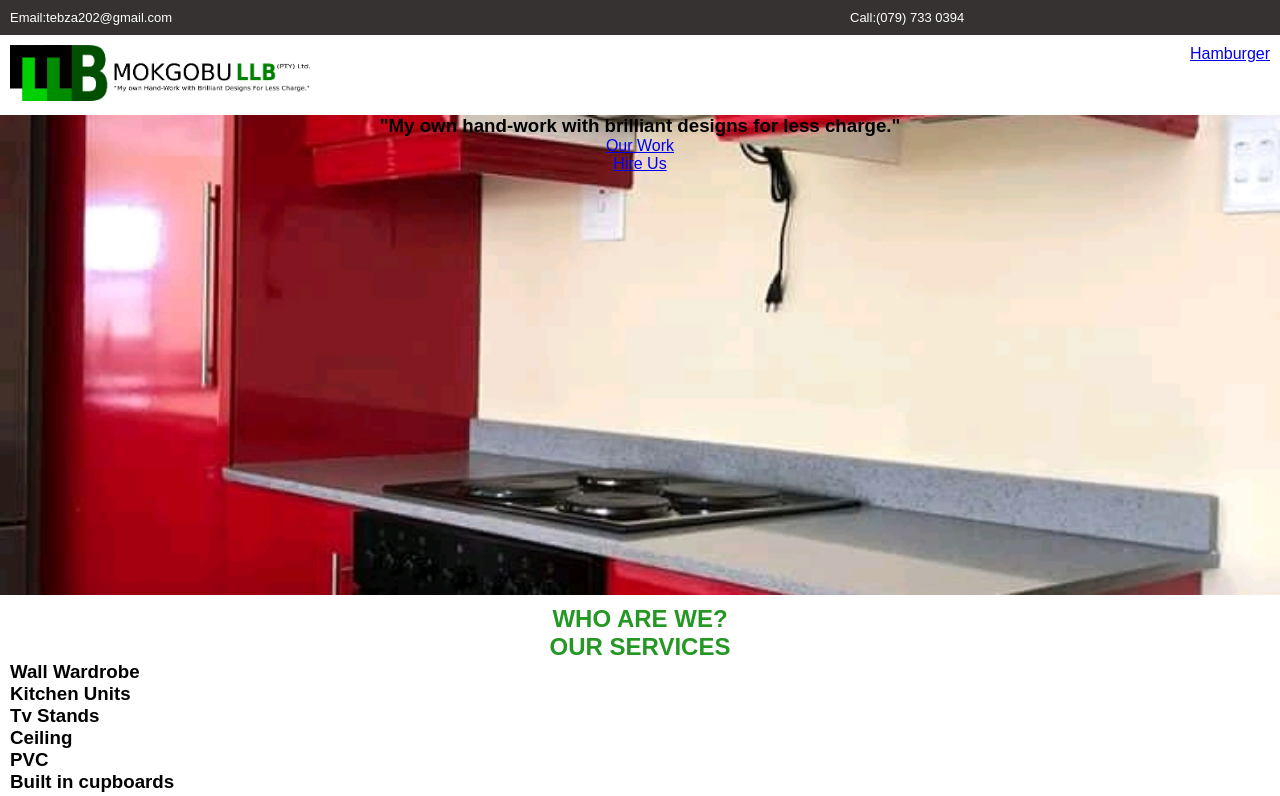
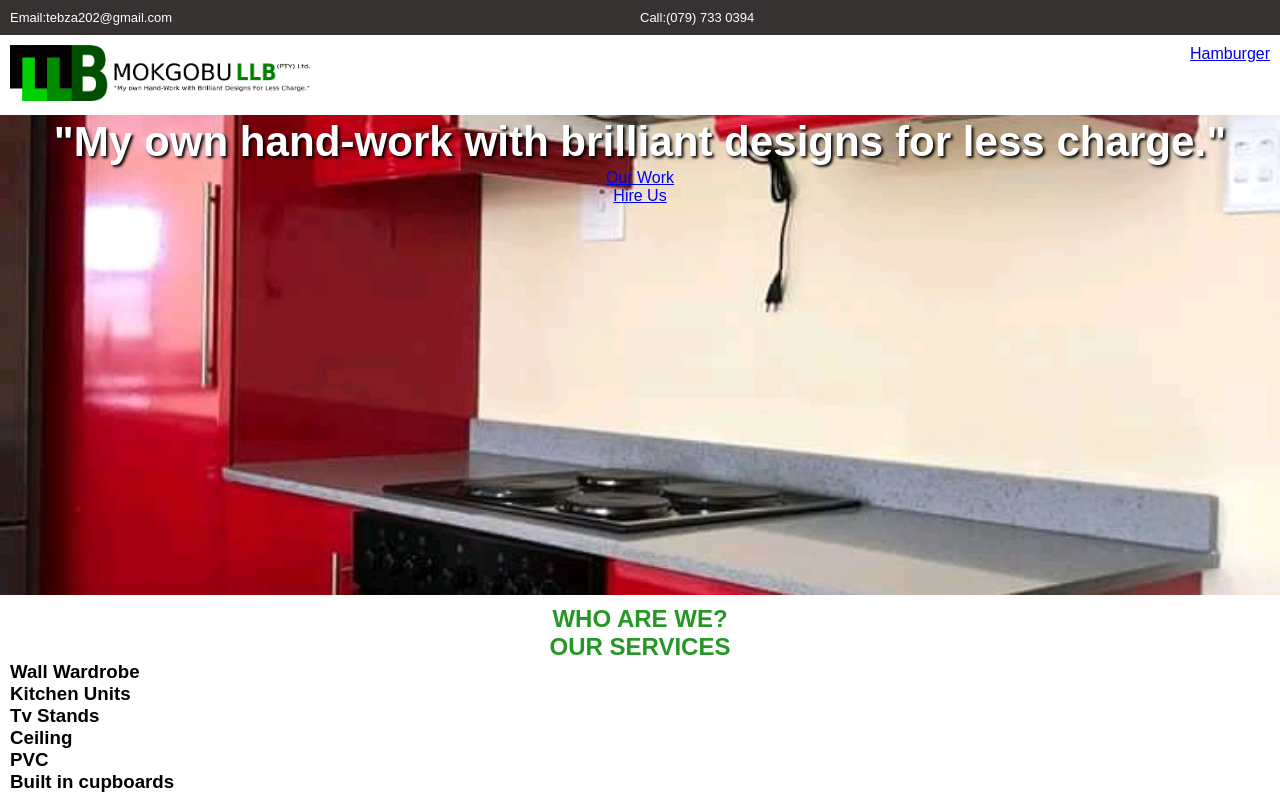
Before and after one commit to tebogomphahlele/mokgobull, a plain HTML site: page index.html in a window 1280 px wide. Shown: the top 796 px of the page. Drawn offline with Linux system fonts and the light colour scheme.

Commit message:
Add files via upload

```diff
--- a/css/main.css
+++ b/css/main.css
@@ -25,11 +25,11 @@ footer, .contact-info {
     display: flex;
 }
 
-.email, .logo {
+.logo {
     flex:2;
 }
 
-.call, .hamburger {
+.call,.email, .hamburger {
     flex:1;
 }
 
@@ -41,6 +41,14 @@ footer, .contact-info {
     display: flex;
 }
 /*Main page*/
+
+.intro .slogan {
+    line-height: 54px;
+    color: white;
+    font-size: 36px;
+    text-shadow: 2px 2px 3px black;
+}
+
 
 .intro {
     text-align: center;
```
